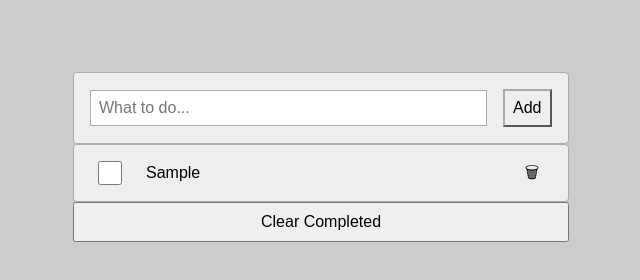
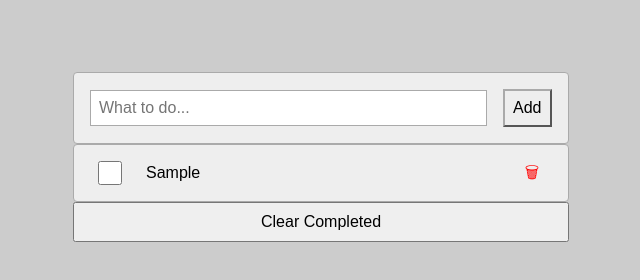
Before and after one commit to FaranoshAmini/To-Do-List, a website built with webpack: page src/index.html in a window 1280 px wide. Both pictures are taken after typing "Sample" into the empty fields and a click on the button "Add". Shown: the full height of the page, 319-959 px from the left. Built offline with nearby package versions, Linux system fonts and the light colour scheme.

Commit message:
Update style.css

```diff
--- a/src/style.css
+++ b/src/style.css
@@ -1,4 +1,3 @@
-/* stylelint-disable no-descending-specificity */
 body {
   font-size: 1rem;
   padding: 5% 30%;
@@ -134,6 +133,10 @@ button {
   outline: none;
 }
 
+.btn-remove {
+  color: red;
+}
+
 .clearComplete {
   height: 40px;
 }
```
